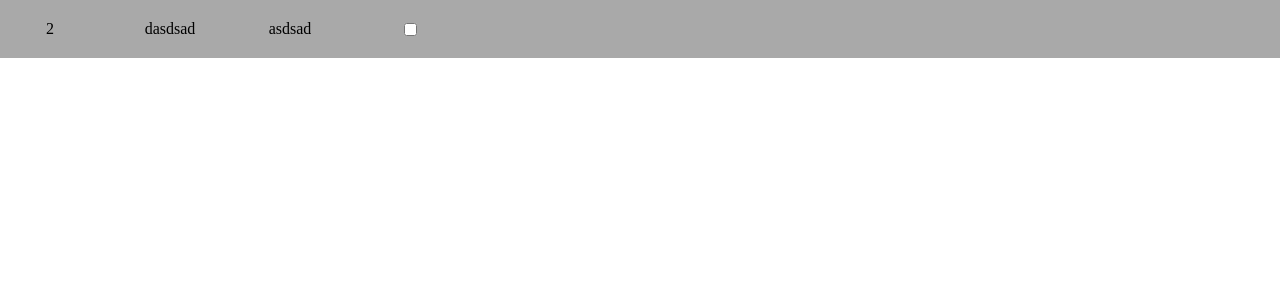
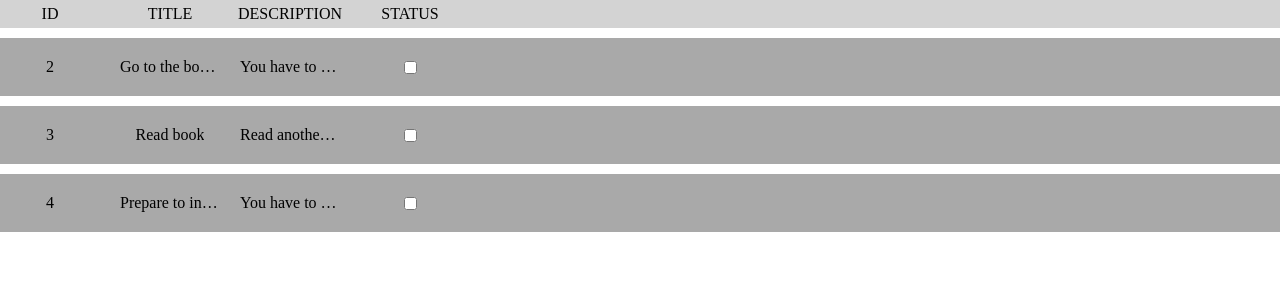
Before and after one commit to pashapushak1996/todo-test-task, a React (Vite) app: page / in a window 1280 px wide. Shown: the top 300 px of the page. Built offline with nearby package versions, Linux system fonts and the light colour scheme.

Commit message:
feat: created todo-list component

```diff
--- a/src/App.jsx
+++ b/src/App.jsx
@@ -1,25 +1,14 @@
 import React, { useState } from 'react';
 
-import { TodoItem } from "./components/todo-item/TodoItem.jsx";
+import todos from './db';
+import { TodoList } from "./components/table/TodoList.jsx";
 
 const App = () => {
-    const [item, setItem] = useState({
-        id: 2,
-        description: 'asdsad',
-        title: 'dasdsad',
-        status: true
-    });
+    const [items, setItems] = useState();
 
 
     return (
-        <div>
-            <TodoItem id={ item.id }
-                      description={ item.description }
-                      title={ item.title }
-                      status={ item.status } onChange={ (newStatus) => {
-                setItem({ ...item, status: newStatus });
-            } }/>
-        </div>
+        <TodoList items={ todos }/>
     );
 };
 
--- /dev/null
+++ b/src/components/table/TodoList.css
@@ -0,0 +1,26 @@
+.todo-list {
+}
+
+.todo-list__header {
+    display: grid;
+    align-items: center;
+    grid-template-columns: repeat(auto-fit, 100px);
+    gap: 20px;
+
+    padding: 5px 0px;
+    margin-bottom: 10px;
+
+    background-color: lightgrey;
+}
+
+.todo-list__header-column {
+    display: flex;
+    justify-content: center;
+    align-items: center;
+}
+
+.todo-list__items {
+    display: flex;
+    flex-direction: column;
+    gap: 10px;
+}
--- /dev/null
+++ b/src/components/table/TodoList.jsx
@@ -0,0 +1,29 @@
+import React from 'react';
+
+import './TodoList.css';
+import { TodoItem } from "../todo-item/TodoItem.jsx";
+
+export const TodoList = ({ items, changeStatus }) => {
+    const listItems = items.map((todo) => {
+
+        const handleStatusChange = (newStatus) => {
+            changeStatus(todo.id, newStatus);
+        };
+
+        return <TodoItem { ...todo } onChange={ handleStatusChange }/>
+    });
+
+    return (
+        <div className='todo-list'>
+            <div className="todo-list__header">
+                <span className="todo-list__header-column">ID</span>
+                <span className="todo-list__header-column">TITLE</span>
+                <span className="todo-list__header-column">DESCRIPTION</span>
+                <span className="todo-list__header-column">STATUS</span>
+            </div>
+            <div className="todo-list__items">
+                { listItems }
+            </div>
+        </div>
+    );
+};
--- a/src/components/todo-item/TodoItem.jsx
+++ b/src/components/todo-item/TodoItem.jsx
@@ -2,11 +2,11 @@ import React from 'react';
 
 import './TodoItem.css';
 
-export const TodoItem = ({ id, title, description, completed, onChange }) => {
+export const TodoItem = ({ id, title, description, status, onChange }) => {
     const handleChange = (e) => {
         e.stopPropagation();
 
-        onChange(!completed);
+        onChange(!status);
     };
 
 
@@ -22,7 +22,7 @@ export const TodoItem = ({ id, title, description, completed, onChange }) => {
                 <p className='todo-item__text'>{ description }</p>
             </div>
             <div className="todo-item__column">
-                <input type="checkbox" checked={ completed } onChange={ handleChange }/>
+                <input type="checkbox" checked={ status } onChange={ handleChange }/>
             </div>
         </div>
     );
--- /dev/null
+++ b/src/db.js
@@ -0,0 +1,20 @@
+export default [
+    {
+        id: 2,
+        description: 'You have to do risky things in order to get want you want',
+        title: 'Go to the boss and ask for a higher salary',
+        status: false
+    },
+    {
+        id: 3,
+        description: 'Read another 10 pages',
+        title: 'Read book',
+        status: false
+    },
+    {
+        id: 4,
+        description: 'You have to repeat things which you have learned, because you can forget it',
+        title: 'Prepare to interview',
+        status: false
+    },
+]
```
